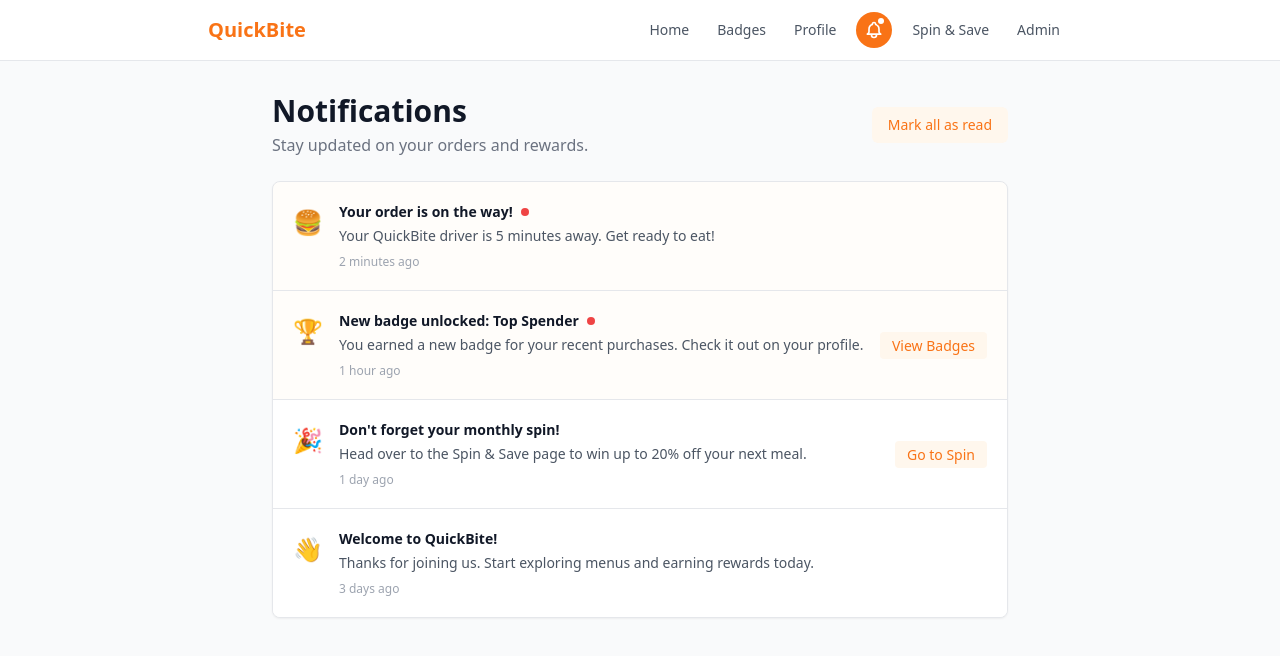
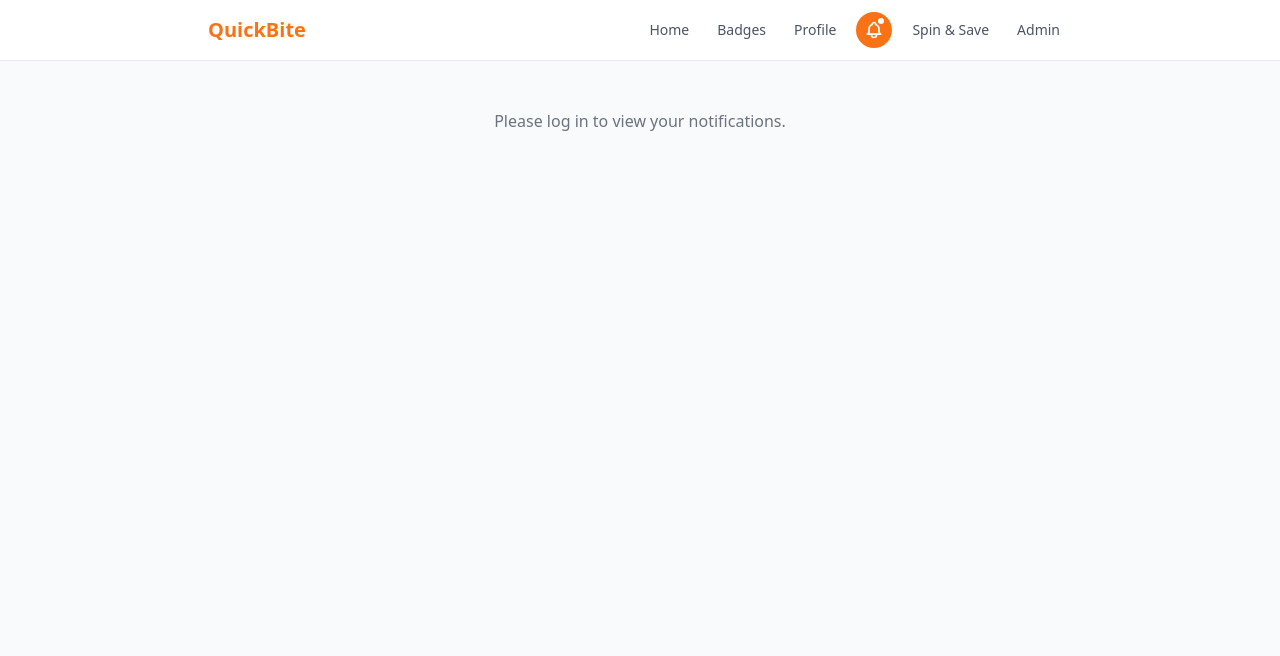
Before and after one commit to BransonCr/QuickBite, a React (Vite) app in the folder frontend/: page /notifications in a window 1280 px wide. Shown: the top 656 px of the page. Built offline with nearby package versions, Linux system fonts and the light colour scheme.

Commit message:
Fetch user notifications and add read functionality
This update fetches user-specific notifications from the backend instead of using hardcoded dummy data. It also adds functionality to mark notifications as read and handles loading states.

```diff
--- a/frontend/src/pages/NotificationPage.jsx
+++ b/frontend/src/pages/NotificationPage.jsx
@@ -1,47 +1,40 @@
-import React, { useState } from "react";
+import React, { useState, useEffect } from "react";
 import { Link } from "react-router-dom";
+import { api } from "../services/api"; // Ensure this path matches where your api.js is located
 
-export default function NotificationPage() {
+export default function NotificationPage({ userId }) {
+  const [notifications, setNotifications] = useState([]);
+  const [loading, setLoading] = useState(true);
   const [activeAnimation, setActiveAnimation] = useState(null);
 
-  // Expanded dummy data
-  const notifications = [
-    {
-      id: 1,
-      type: "order",
-      title: "Your order is on the way!",
-      description: "Your QuickBite driver is 5 minutes away. Get ready to eat!",
-      time: "2 minutes ago",
-      unread: true
-    },
-    {
-      id: 2,
-      type: "badge",
-      title: "New badge unlocked: Top Spender",
-      description: "You earned a new badge for your recent purchases. Check it out on your profile.",
-      time: "1 hour ago",
-      unread: true
-    },
-    {
-      id: 3,
-      type: "promo",
-      title: "Don't forget your monthly spin!",
-      description: "Head over to the Spin & Save page to win up to 20% off your next meal.",
-      time: "1 day ago",
-      unread: false
-    },
-    {
-      id: 4,
-      type: "system",
-      title: "Welcome to QuickBite!",
-      description: "Thanks for joining us. Start exploring menus and earning rewards today.",
-      time: "3 days ago",
-      unread: false
-    },
-  ];
+  // Fetch only THIS user's notifications
+  const fetchNotifications = async () => {
+    if (!userId) {
+      setLoading(false);
+      return;
+    }
+
+    try {
+      setLoading(true);
+      // Calls the new endpoint: /api/notification/user/{userId}
+      const data = await api.getUserNotifications(userId);
+      setNotifications(data || []);
+    } catch (error) {
+      console.error("Failed to fetch notifications:", error);
+    } finally {
+      setLoading(false);
+    }
+  };
+
+  // Re-run the fetch if the userId changes (e.g., someone logs in/out)
+  useEffect(() => {
+    fetchNotifications();
+  }, [userId]);
 
   const getIcon = (type) => {
-    switch (type) {
+    // Handling potential variations in type naming from the backend
+    switch (type?.toLowerCase()) {
+      case "order_update":
       case "order": return "🍔";
       case "badge": return "🏆";
       case "promo": return "🎉";
@@ -49,18 +42,88 @@ export default function NotificationPage() {
     }
   };
 
-  // Triggers the animation based on the notification type
-  const handleNotificationClick = (type) => {
-    // Prevent overlapping animations
-    if (activeAnimation) return;
+  // Mark a single notification as read in the database
+  const markAsRead = async (notification) => {
+    const id = notification.id || notification.notification_id;
+    const isUnread = notification.unread !== undefined ? notification.unread : !notification.is_read;
 
-    setActiveAnimation(type);
+    if (!isUnread) return; // Skip if already read
+
+    try {
+      // Send the update to the backend
+      await api.updateNotification(id, {
+        ...notification,
+        unread: false,
+        is_read: true
+      });
+
+      // Update local React state instantly for a snappy UI
+      setNotifications((prev) =>
+        prev.map((n) =>
+          (n.id || n.notification_id) === id
+            ? { ...n, unread: false, is_read: true }
+            : n
+        )
+      );
+    } catch (error) {
+      console.error("Failed to mark notification as read:", error);
+    }
+  };
+
+  // Mark all unread notifications as read
+  const handleMarkAllAsRead = async () => {
+    const unreadNotifs = notifications.filter(n => n.unread || !n.is_read);
+    if (unreadNotifs.length === 0) return;
+
+    try {
+      // Execute all update API calls concurrently
+      await Promise.all(
+        unreadNotifs.map(notif => {
+          const id = notif.id || notif.notification_id;
+          return api.updateNotification(id, {
+            ...notif,
+            unread: false,
+            is_read: true
+          });
+        })
+      );
+      // Refresh the list from the server just to be perfectly in sync
+      await fetchNotifications();
+    } catch (error) {
+      console.error("Failed to mark all as read:", error);
+    }
+  };
+
+  // Triggers the animation and marks as read
+  const handleNotificationClick = (notif) => {
+    markAsRead(notif);
+
+    if (activeAnimation) return; // Prevent overlapping animations
+    setActiveAnimation(notif.type?.toLowerCase().includes("order") ? "order" : notif.type?.toLowerCase() || "system");
 
     // Clear the animation after it finishes (1.5 seconds)
     setTimeout(() => {
       setActiveAnimation(null);
     }, 1500);
   };
+
+  // UI States
+  if (!userId) {
+    return (
+      <div className="max-w-3xl mx-auto px-4 py-12 text-center">
+        <p className="text-gray-500">Please log in to view your notifications.</p>
+      </div>
+    );
+  }
+
+  if (loading) {
+    return (
+      <div className="max-w-3xl mx-auto px-4 py-12 text-center">
+        <div className="animate-spin text-4xl mb-4">⏳</div>
+        <p className="text-gray-500">Loading your notifications...</p>
+      </div>
+    );
+  }
 
   return (
     <div className="max-w-3xl mx-auto px-4 py-8 relative">
@@ -85,10 +148,9 @@ export default function NotificationPage() {
       </style>
 
       {/* --- ANIMATION OVERLAY --- */}
-      {/* pointer-events-none ensures the animation doesn't block you from clicking things underneath */}
       {activeAnimation && (
         <div className="fixed inset-0 pointer-events-none flex items-center justify-center z-50 overflow-hidden">
-          {activeAnimation === "order" && (
+          {activeAnimation.includes("order") && (
             <div className="text-8xl" style={{ animation: "zoomAcross 1.5s ease-in-out forwards" }}>🛵💨</div>
           )}
           {activeAnimation === "badge" && (
@@ -99,7 +161,7 @@ export default function NotificationPage() {
               <span>🎉</span><span>💸</span><span>🍔</span><span>🎉</span>
             </div>
           )}
-          {activeAnimation === "system" && (
+          {(!activeAnimation.includes("order") && !["badge", "promo"].includes(activeAnimation)) && (
             <div className="text-8xl animate-spin transition-opacity duration-1000 opacity-0">👋</div>
           )}
         </div>
@@ -111,7 +173,10 @@ export default function NotificationPage() {
           <h1 className="text-3xl font-bold text-gray-900">Notifications</h1>
           <p className="text-gray-500 mt-1">Stay updated on your orders and rewards.</p>
         </div>
-        <button className="text-sm font-medium text-orange-500 hover:text-orange-600 bg-orange-50 px-4 py-2 rounded-md transition-colors">
+        <button
+          onClick={handleMarkAllAsRead}
+          className="text-sm font-medium text-orange-500 hover:text-orange-600 bg-orange-50 px-4 py-2 rounded-md transition-colors"
+        >
           Mark all as read
         </button>
       </div>
@@ -120,11 +185,19 @@ export default function NotificationPage() {
       <div className="bg-white shadow-sm rounded-lg border border-gray-200 overflow-hidden">
         {notifications.length > 0 ? (
           <ul className="divide-y divide-gray-200">
-            {notifications.map((notif) => (
+            {notifications.map((notif) => {
+              // Normalize data fields from the backend
+              const id = notif.id || notif.notification_id;
+              const isUnread = notif.unread !== undefined ? notif.unread : !notif.is_read;
+              const title = notif.title || (notif.type === "order_update" ? "Order Update" : "Notification");
+              const message = notif.description || notif.message;
+              const timeDisplay = notif.time || (notif.created_at && new Date(notif.created_at).toLocaleString()) || "Just now";
+
+              return (
                 <li
-                key={notif.id}
-                onClick={() => handleNotificationClick(notif.type)}
-                className={`p-5 hover:bg-gray-50 transition-colors cursor-pointer ${notif.unread ? 'bg-orange-50/30' : 'bg-white'}`}
+                  key={id}
+                  onClick={() => handleNotificationClick(notif)}
+                  className={`p-5 hover:bg-gray-50 transition-colors cursor-pointer ${isUnread ? 'bg-orange-50/30' : 'bg-white'}`}
                 >
                   <div className="flex gap-4 pointer-events-none">
                     {/* Icon */}
@@ -135,21 +208,21 @@ export default function NotificationPage() {
                     {/* Content */}
                     <div className="flex-1 min-w-0">
                       <p className="text-sm font-bold text-gray-900 flex items-center gap-2">
-                      {notif.title}
-                      {notif.unread && (
+                        {title}
+                        {isUnread && (
                           <span className="inline-block h-2 w-2 rounded-full bg-red-500"></span>
                         )}
                       </p>
                       <p className="text-sm text-gray-600 mt-1">
-                      {notif.description}
+                        {message}
                       </p>
                       <p className="text-xs text-gray-400 mt-2 font-medium">
-                      {notif.time}
+                        {timeDisplay}
                       </p>
                     </div>
 
-                  {/* Optional Action Button - Using stopPropagation to prevent the li click from firing when clicking the link */}
-                  {notif.type === "promo" && (
+                    {/* Optional Action Buttons */}
+                    {notif.type?.toLowerCase() === "promo" && (
                       <div className="flex-shrink-0 self-center pointer-events-auto">
                         <Link
                           to="/spin"
@@ -160,7 +233,7 @@ export default function NotificationPage() {
                         </Link>
                       </div>
                     )}
-                  {notif.type === "badge" && (
+                    {(notif.type?.toLowerCase() === "badge" || notif.badge) && (
                       <div className="flex-shrink-0 self-center pointer-events-auto">
                         <Link
                           to="/badges"
@@ -173,7 +246,8 @@ export default function NotificationPage() {
                     )}
                   </div>
                 </li>
-            ))}
+              );
+            })}
           </ul>
         ) : (
           <div className="py-12 text-center">
```
Lines whose indentation alone changed are shown as unchanged.
